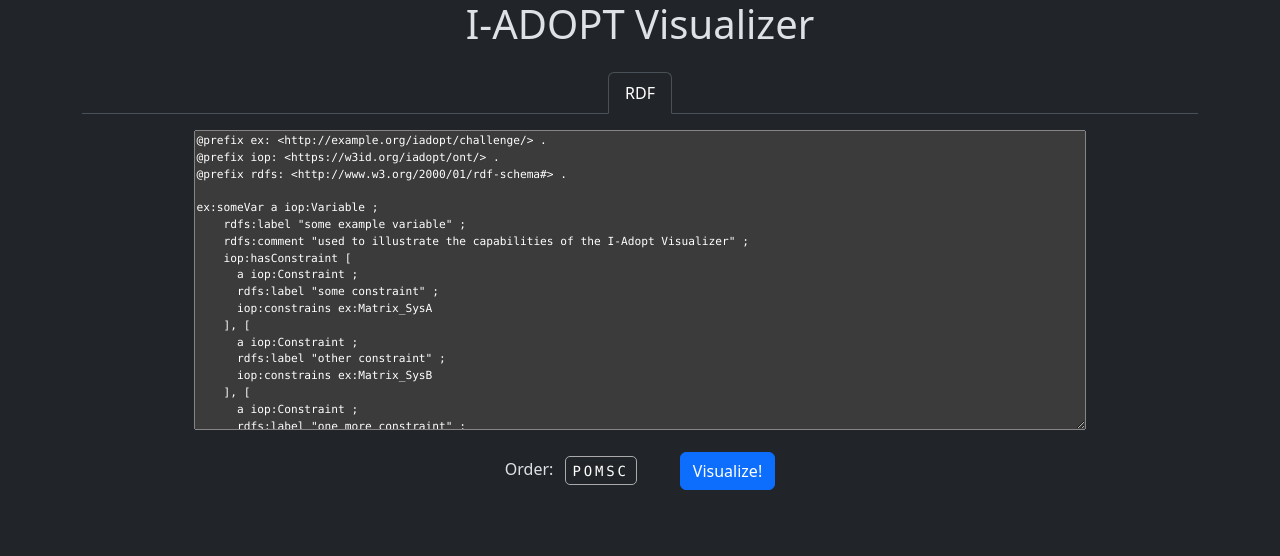
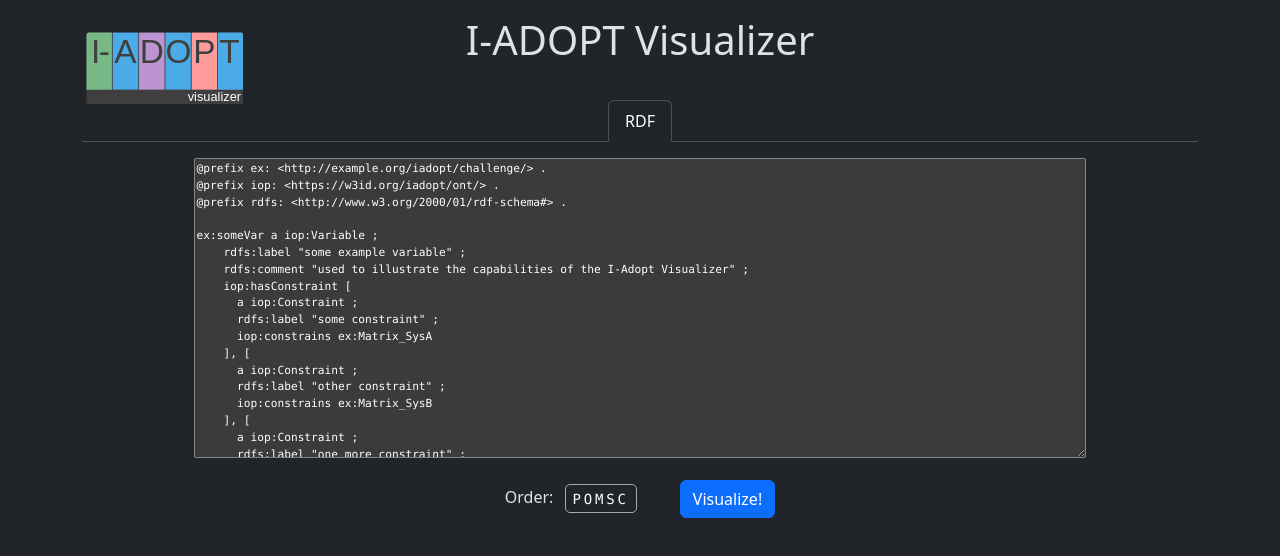
Before and after one commit to SirkoS/iadopt-vis, a website built with Vite: page index.html in a window 1280 px wide. Built offline with nearby package versions, Linux system fonts and the light colour scheme; what n3 would draw is missing.

Commit message:
added logo

```diff
--- a/css/interface.css
+++ b/css/interface.css
@@ -6,6 +6,20 @@ svg {
   min-width: 600px;
   background-color: RGBA(248, 249, 250, var(--bs-bg-opacity, 1));
   border-radius: 5px;
+}
+
+header {
+  margin-top: 1em;
+  position: relative;
+}
+header img {
+  position: absolute;
+  top: 1em;
+  left: 1em;
+  height: 3lh;
+}
+header h1 {
+  margin: 0 5em 0.5em;
 }
 
 textarea {
--- a/index.html
+++ b/index.html
@@ -8,7 +8,10 @@
 </head>
 
 <body data-bs-theme="dark">
-  <h1>I-ADOPT Visualizer</h1>
+  <header class="container-xl">
+    <img src="./logo.svg" />
+    <h1>I-ADOPT Visualizer</h1>
+  </header>
 
   <div class="container-xl">
 
```
Also changed, not shown: Changelog.md, public/logo.svg (added).
